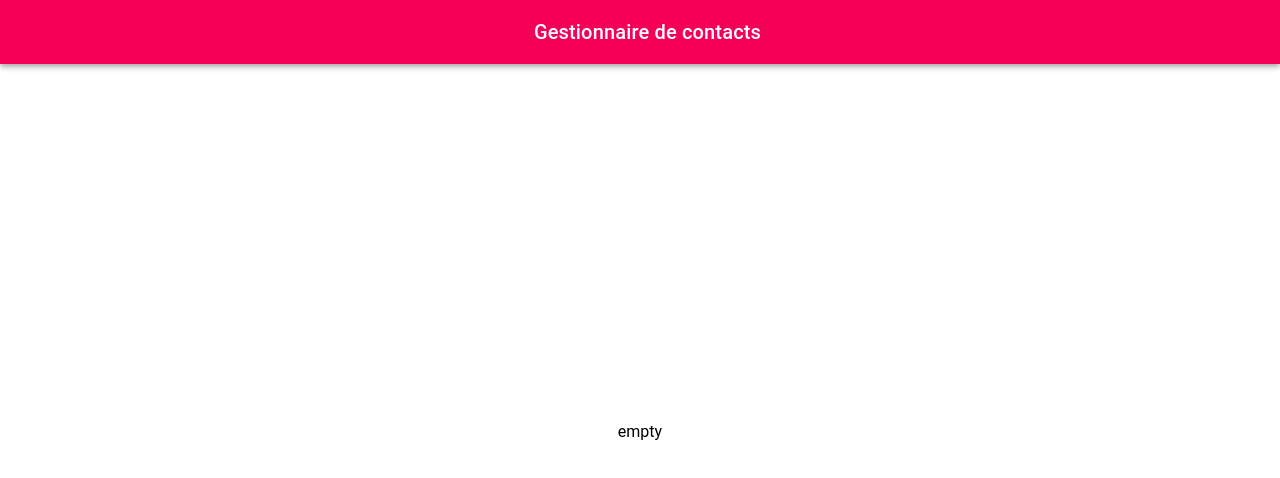
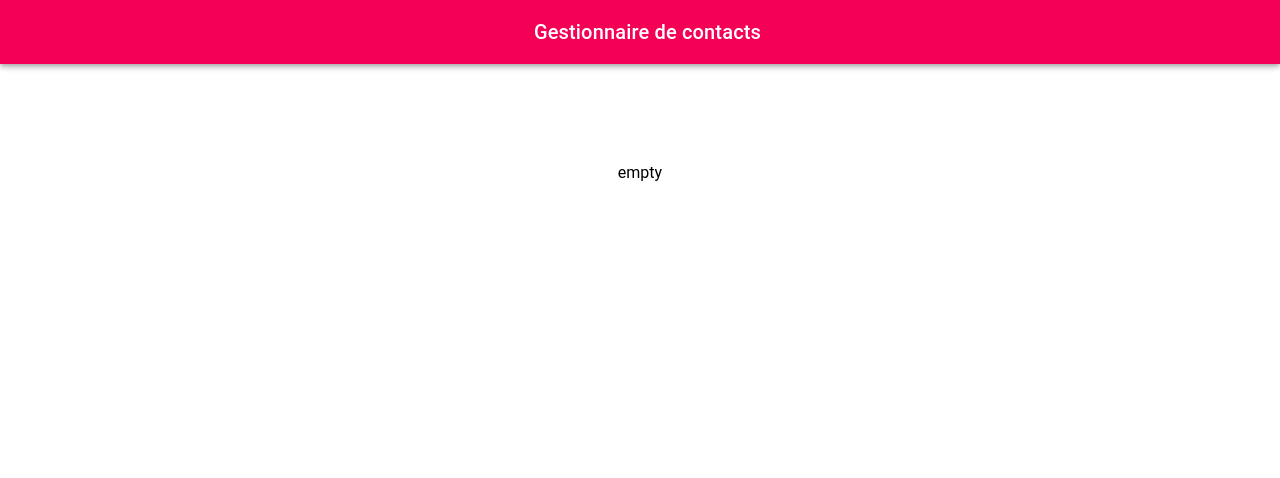
Before and after one commit to fciprian42/ct-square, a React app: page / in a window 1280 px wide. Shown: the top 478 px of the page. Built offline with nearby package versions, Linux system fonts and the light colour scheme; what @fortawesome/pro-light-svg-icons, redux-first-router would draw is missing.

Commit message:
adding search contact input

```diff
--- /dev/null
+++ b/src/components/SearchBar/SearchBar.scss
@@ -0,0 +1,6 @@
+.searchBar {
+    padding: '2px 4px';
+    display: 'flex';
+    align-items: 'center';
+    width: 400;
+}
--- /dev/null
+++ b/src/components/SearchBar/index.js
@@ -0,0 +1 @@
+export { default } from './SearchBar'
--- a/src/containers/App/App.scss
+++ b/src/containers/App/App.scss
@@ -3,11 +3,44 @@ body, html {
     width: 100vw;
     position: relative;
     font-family: "Roboto", "Helvetica", "Arial", sans-serif;
+    overflow-x: hidden;
+}
+
+::-webkit-scrollbar-button {
+    display: none;
+    height: 13px;
+    border-radius: 0;
+    background-color: #ff80ff;
+}
+
+::-webkit-scrollbar-button:hover {
+    background-color: #aaa;
+}
+
+::-webkit-scrollbar-thumb {
+    background-color: rgba(255, 255, 255, 0.17);
+}
+
+::-webkit-scrollbar-thumb:hover {
+    background-color: rgba(255, 255, 255, 0.5);
+}
+
+::-webkit-scrollbar-track {
+    background-color: rgba(65, 64, 78, 0.7);
+}
+
+::-webkit-scrollbar-track:hover {
+    background-color: #41404e;
+}
+
+::-webkit-scrollbar {
+    width: 5px;
 }
 
 .center {
     display: flex;
-    justify-content: center;
+    justify-content: flex-start;
+    padding-top: 100px;
     align-items: center;
     flex-direction: column;
 }
```
Also changed, not shown: src/components/SearchBar/SearchBar.js (added, +29 -0 lines).
